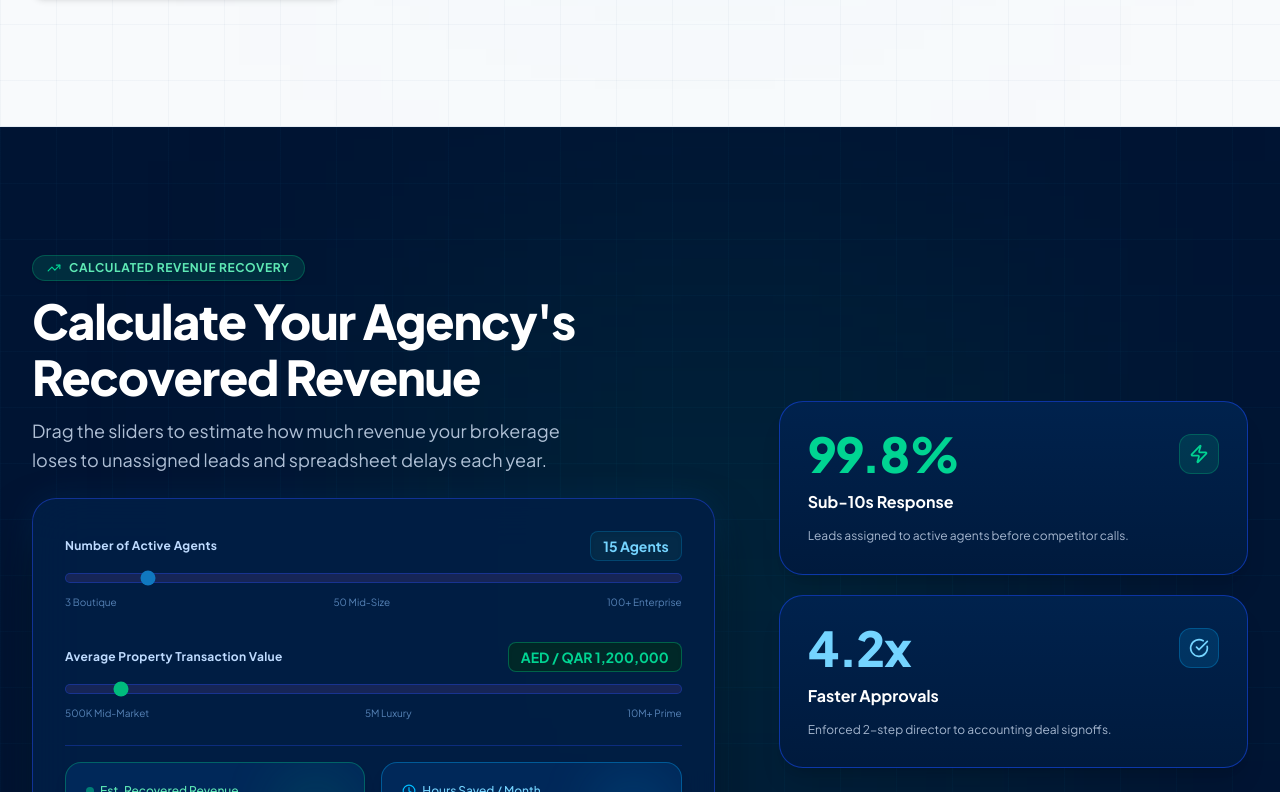
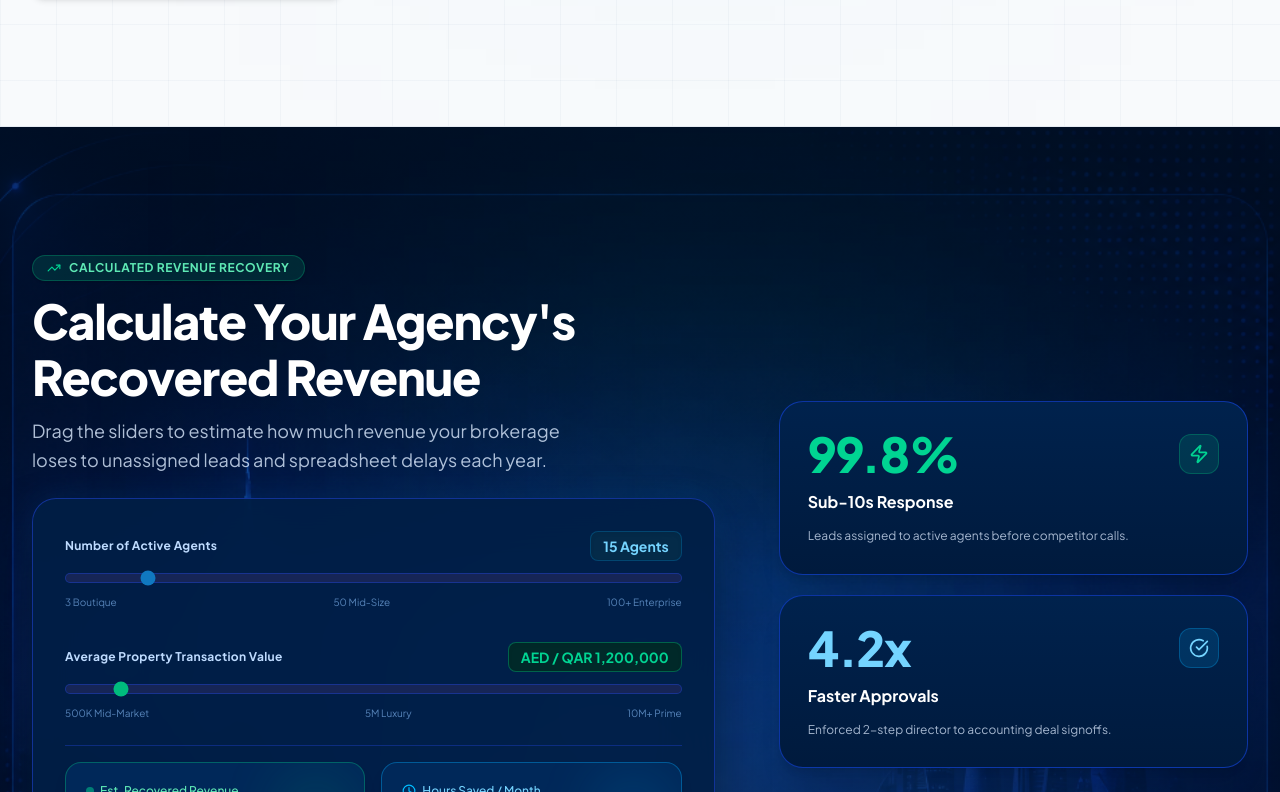
Before and after one commit to mwaqarkt/aqarqore-landing-page, a React (Vite) app: page / in a window 1280 px wide. Shown: the part 8748-9540 px from the top of the page. Built offline with nearby package versions, Linux system fonts and the light colour scheme.

Commit message:
feat: apply user-provided futuristic GCC skyline background image to ROI Calculator section

```diff
--- a/src/App.jsx
+++ b/src/App.jsx
@@ -2377,9 +2377,13 @@ export default function App() {
       {/* -------------------------------------------------------------------------- */}
       {/* 7. AUTOMATION / ROI PROOF & CALCULATOR                                     */}
       {/* -------------------------------------------------------------------------- */}
-      <section id="roi" className="py-24 sm:py-32 bg-[#001433] text-white relative border-b border-blue-950/80 overflow-hidden">
-        {/* Subtle Decorative Technical Micro-Grid & Ambient Radial Lighting */}
-        <div className="absolute inset-0 bg-[linear-gradient(to_right,rgba(56,189,248,0.03)_1px,transparent_1px),linear-gradient(to_bottom,rgba(56,189,248,0.03)_1px,transparent_1px)] bg-[size:3.5rem_3.5rem] pointer-events-none" />
+      <section id="roi" className="py-24 sm:py-32 bg-[#001128] text-white relative border-b border-blue-950/80 overflow-hidden">
+        {/* User-Provided Futuristic GCC Skyline Background */}
+        <div
+          className="absolute inset-0 bg-cover bg-center bg-no-repeat pointer-events-none"
+          style={{ backgroundImage: `url('/roi-calculator-bg.png')` }}
+        />
+        <div className="absolute inset-0 bg-gradient-to-b from-[#001128]/70 via-transparent to-[#001128]/85 pointer-events-none" />
         <div className="absolute top-1/2 left-1/3 -translate-y-1/2 w-[600px] h-[600px] bg-emerald-500/10 blur-[150px] pointer-events-none" />
 
         <div className="max-w-7xl mx-auto px-4 sm:px-6 lg:px-8 relative z-10">
```
Also changed, not shown: public/roi-calculator-bg.png (added).
